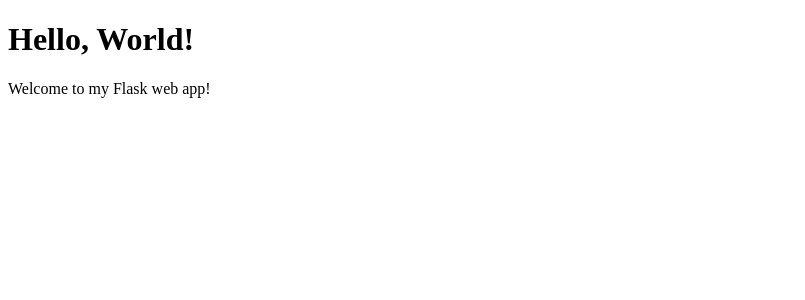
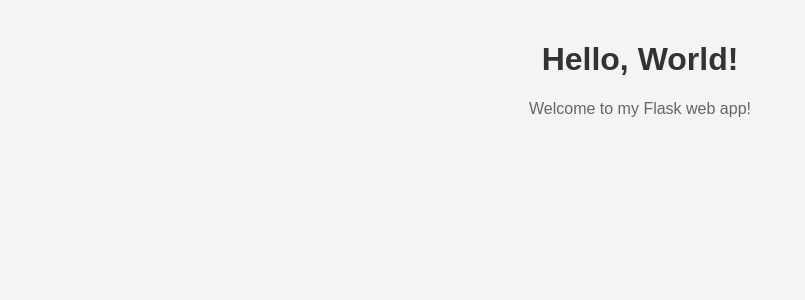
Before and after one commit to jmswu/stream_web, a Flask app: page / in a window 1280 px wide. Shown: the top 300 px of the page, without its empty margins (0-805 px from the left). Run offline with Flask 3, Linux system fonts and the light colour scheme.

Commit message:
add css style

```diff
--- /dev/null
+++ b/static/css/styles.css
@@ -0,0 +1,19 @@
+/* static/css/styles.css */
+
+body {
+    font-family: Arial, sans-serif;
+    background-color: #f4f4f4;
+    margin: 0;
+    padding: 0;
+}
+
+h1 {
+    color: #333;
+    text-align: center;
+    padding-top: 20px;
+}
+
+p {
+    color: #666;
+    text-align: center;
+}
--- a/templates/index.html
+++ b/templates/index.html
@@ -4,6 +4,7 @@
     <meta charset="UTF-8">
     <meta name="viewport" content="width=device-width, initial-scale=1.0">
     <title>Hello World</title>
+    <link rel="stylesheet" href="{{ url_for('static', filename='css/styles.css') }}">
 </head>
 <body>
     <h1>{{ title }}</h1>
```
